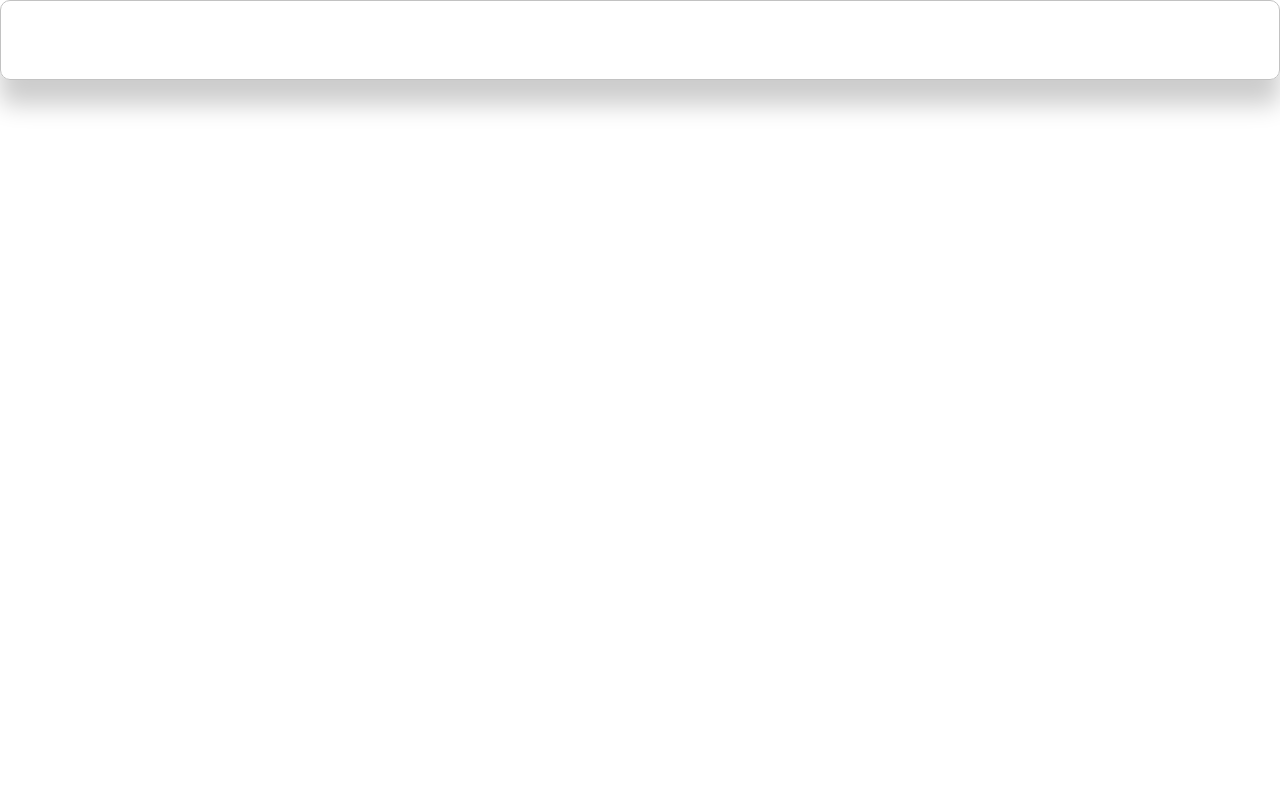
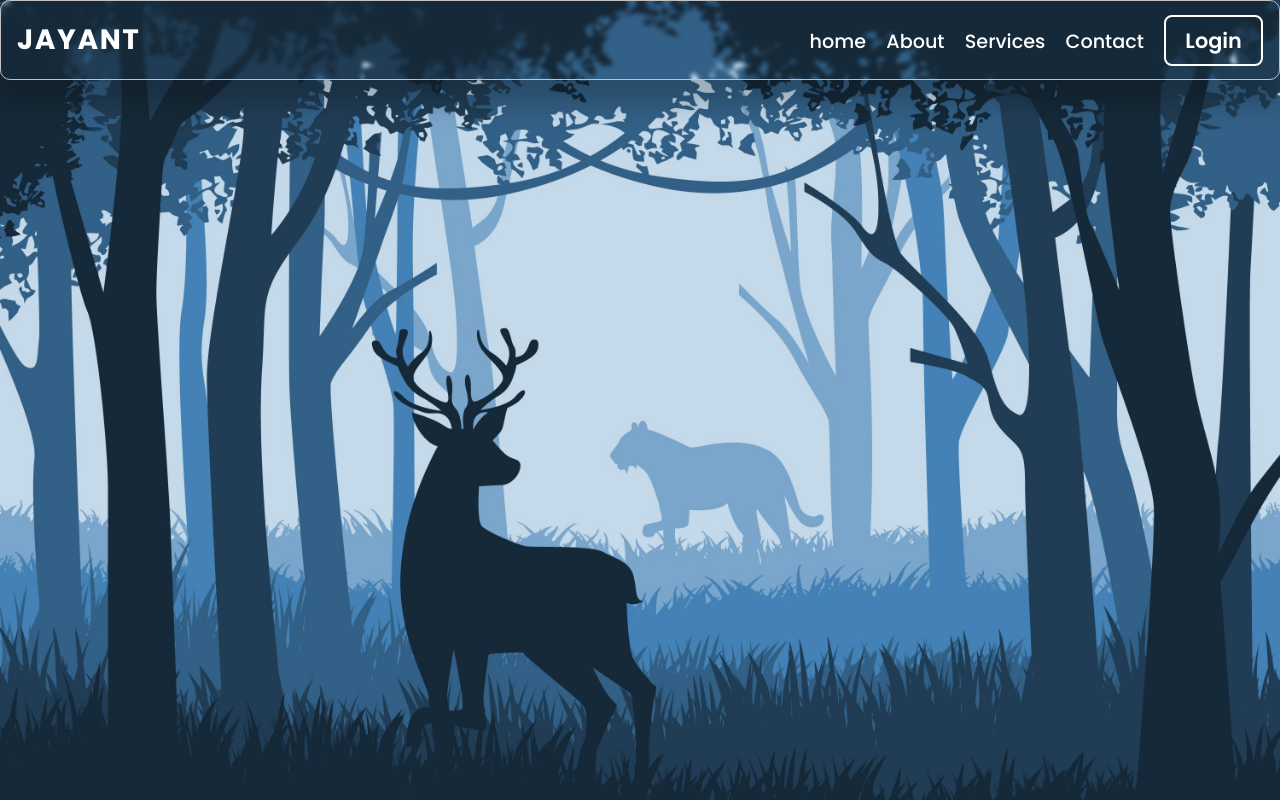
Before and after one commit to 10100TH/Fweb, a plain HTML site: page index.html in a window 1280 px wide. Drawn offline with Linux system fonts and the light colour scheme.

Commit message:
Update style.css

```diff
--- a/style.css
+++ b/style.css
@@ -8,7 +8,7 @@
 body{
   width: 100%;
   min-height: 100vh;
-  background: url(/https://www.freepik.com/free-vector/flat-design-forest-landscape_20282260.htm#query=Deer%20illustration&position=1&from_view=search&track=ais) no-repeat;
+  background: url(6213932.jpg)  no-repeat;
   background-size: cover;
   background-position: center;
 }
```
